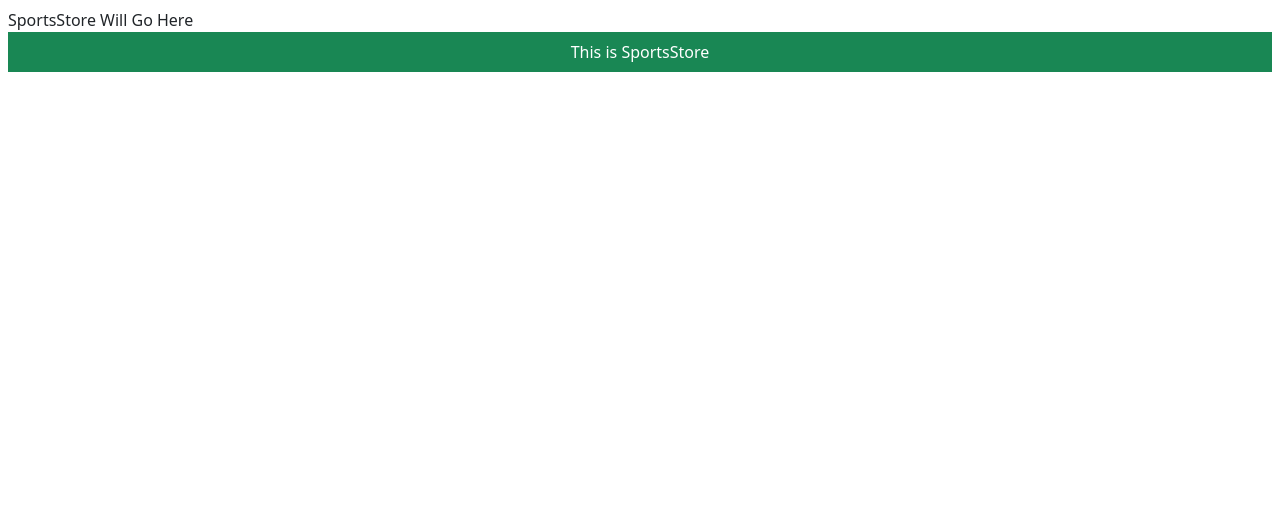
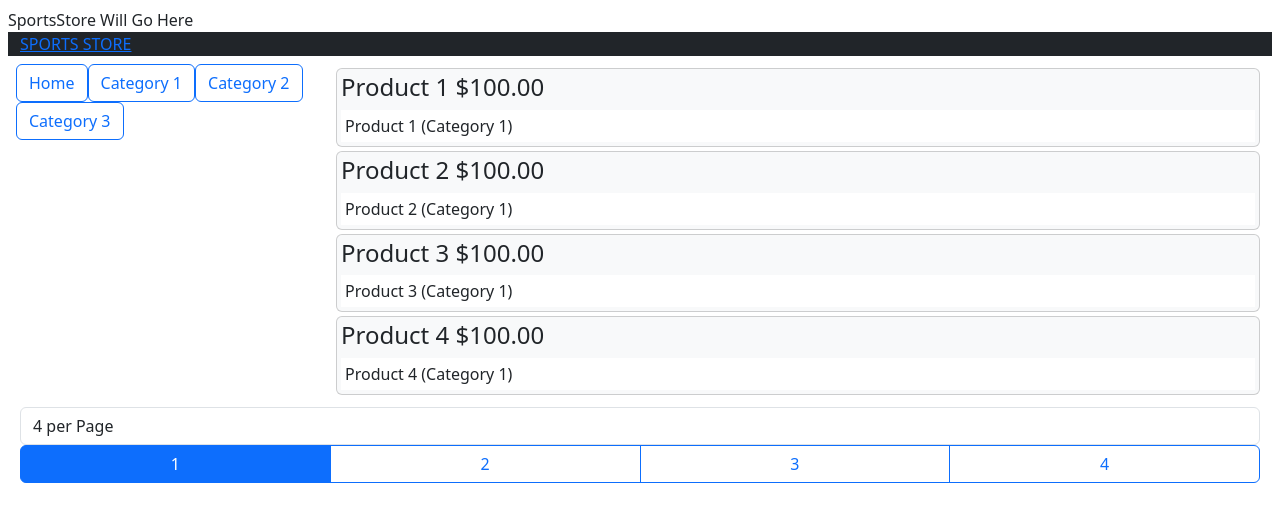
Before and after one commit to juliomurta/pro_angular, an Angular app in the folder SportsStore/: page / in a window 1280 px wide. Shown: the top 522 px of the page. Built offline with nearby package versions, Linux system fonts and the light colour scheme.

Commit message:
Finish chapter 7

```diff
--- a/SportsStore/src/app/app.component.ts
+++ b/SportsStore/src/app/app.component.ts
@@ -1,11 +1,11 @@
 import { Component } from '@angular/core';
+import { StoreModule } from './store/store.module';
 
 @Component({
+  imports: [StoreModule],
   selector: 'app-root',
   standalone: true,
-  template: `<div class="bg-success p-2 text-center text-white">
-              This is SportsStore
-             </div>`
+  template: "<store></store>"
 })
 export class AppComponent {
 
--- /dev/null
+++ b/SportsStore/src/app/model/product.repository.ts
@@ -0,0 +1,29 @@
+import { Injectable } from "@angular/core";
+import { Product } from "./product.model";
+import { StaticDataSource } from "./static.datasource";
+
+@Injectable()
+export class ProductRepository {
+    private products: Product[] = [];
+    private categories: (string | undefined)[] = [];
+
+    constructor(private dataSource: StaticDataSource) {
+        dataSource.getProducts().subscribe(data => {
+            this.products = data;
+            this.categories = data.map(p => p.category)
+                                  .filter((c, index, array) => array.indexOf(c) == index).sort();
+        });
+    }
+
+    getProducts(category: string = ""): Product[] {
+        return this.products.filter(p => category == "" || category == p.category);
+    }
+
+    getProduct(id: number): Product | undefined {
+        return this.products.find(p => p.id == id);
+    }
+
+    getCategories(): (string | undefined)[] {
+        return this.categories;
+    }
+}
--- /dev/null
+++ b/SportsStore/src/app/model/static.datasource.ts
@@ -0,0 +1,28 @@
+import { Injectable } from "@angular/core";
+import { Product } from "./product.model";
+import { from, Observable } from "rxjs";
+
+@Injectable()
+export class StaticDataSource {
+    private products: Product[] = [
+        new Product(1, "Product 1", "Category 1", "Product 1 (Category 1)", 100),
+        new Product(2, "Product 2", "Category 1", "Product 2 (Category 1)", 100),
+        new Product(3, "Product 3", "Category 1", "Product 3 (Category 1)", 100),
+        new Product(4, "Product 4", "Category 1", "Product 4 (Category 1)", 100),
+        new Product(5, "Product 5", "Category 1", "Product 5 (Category 1)", 100),
+        new Product(6, "Product 6", "Category 2", "Product 6 (Category 2)", 100),
+        new Product(7, "Product 7", "Category 2", "Product 7 (Category 2)", 100),
+        new Product(8, "Product 8", "Category 2", "Product 8 (Category 2)", 100),
+        new Product(9, "Product 9", "Category 2", "Product 9 (Category 2)", 100),
+        new Product(10, "Product 10", "Category 3", "Product 10 (Category 3)", 100),
+        new Product(11, "Product 11", "Category 3", "Product 11 (Category 3)", 100),
+        new Product(12, "Product 12", "Category 3", "Product 12 (Category 3)", 100),
+        new Product(13, "Product 13", "Category 3", "Product 13 (Category 3)", 100),
+        new Product(14, "Product 14", "Category 3", "Product 14 (Category 3)", 100),
+        new Product(15, "Product 15", "Category 3", "Product 15 (Category 3)", 100),
+    ];
+
+    getProducts(): Observable<Product[]> {
+        return from([this.products]);
+    }
+}
--- /dev/null
+++ b/SportsStore/src/app/store/counter.directive.ts
@@ -0,0 +1,25 @@
+import { Directive, Input, SimpleChanges, TemplateRef, ViewContainerRef } from "@angular/core";
+
+@Directive({
+    selector: "[counterOf]"
+})
+export class CounterDirective {
+    constructor(private container: ViewContainerRef,
+                private template: TemplateRef<object>) {
+
+    }
+
+    @Input("counterOf")
+    counter: number = 0;
+
+    ngOnChanges(changes: SimpleChanges) {
+        this.container.clear();
+        for (let i = 0; i < this.counter; i++) {
+            this.container.createEmbeddedView(this.template, new CounterDirectiveContext(i + 1));
+        }
+    }
+}
+
+class CounterDirectiveContext {
+    constructor(public $implicit: any) {}
+}
--- /dev/null
+++ b/SportsStore/src/app/store/store.component.html
@@ -0,0 +1,49 @@
+<div class="container-fluid">
+    <div class="row">
+        <div class="col bg-dark text-white">
+            <a class="navbar-brans">SPORTS STORE</a>
+        </div>
+    </div>
+    <div class="row text-white">
+        <div class="col-3 p-2">
+            <button class="btn btn-block btn-outline-primary" (click)="changeCategory()">
+                Home
+            </button>
+            <button *ngFor="let cat of categories"
+                    class="btn btn-outline-primary btn-block"
+                    [class.active]="cat == selectedCategory" (click)="changeCategory(cat)">
+                {{cat}}
+            </button>
+        </div>
+        <!--div class="col-3 bg-info p-2">
+            {{categories.length}} Categories
+        </div-->
+        <div class="col-9 p-2">
+            <div *ngFor="let product of products" class="card m-1 p-1 bg-light">
+                <h4>
+                    {{product.name}}
+                    <span>
+                        {{ product.price | currency:"USD":"symbol":"2.2-2"}}
+                    </span>
+                </h4>
+                <div class="card-text bg-white p-1">{{product.description}}</div>
+            </div>
+        </div>
+        <div class="form-inline float-left mr-1">
+            <select class="form-control" [value]="productsPerPage"
+                    (change)="changePageSize($event)">
+                <option value="3">3 per Page</option>
+                <option value="4">4 per Page</option>
+                <option value="6">6 per Page</option>
+                <option value="8">8 per Page</option>
+            </select>
+        </div>
+        <div class="btn-group float-right">
+            <button *counter="let page of pageCount" (click)="changePage(page)"
+                    class="btn btn-outline-primary"
+                    [class.active]="page == selectedPage">
+                {{page}}
+            </button>
+        </div>
+    </div>
+</div>
--- /dev/null
+++ b/SportsStore/src/app/store/store.component.ts
@@ -0,0 +1,47 @@
+import { Component } from "@angular/core";
+import { ProductRepository } from "../model/product.repository";
+import { Product } from "../model/product.model";
+
+@Component({
+    selector: "store",
+    templateUrl: "store.component.html"
+})
+export class StoreComponent {
+   public selectedCategory: string | undefined = "";
+   public productsPerPage = 4;
+   public selectedPage = 1;
+
+   constructor(private repository: ProductRepository) {}
+
+   get products(): Product[] {
+    let pageIndex = (this.selectedPage - 1) * this.productsPerPage;
+    return this.repository.getProducts(this.selectedCategory)
+                          .slice(pageIndex, pageIndex + this.productsPerPage);
+   }
+
+   get categories(): (string | undefined) [] {
+    return this.repository.getCategories();
+   }
+
+   changePage(newPage: number) {
+    this.selectedPage = newPage;
+   }
+
+   changePageSize(event: any) {
+    this.productsPerPage = Number(event.target.value);
+    this.changePage(1);
+   }
+
+   changeCategory(newCategory?: string) {
+    this.selectedCategory = newCategory;
+   }
+
+   get pageCount(): number {
+    return Math.ceil(this.repository.getProducts(this.selectedCategory).length / this.productsPerPage);
+   }
+
+  /*get pageNumbers(): number[] {
+    return Array(Math.ceil(this.repository.getProducts(this.selectedCategory).length / this.productsPerPage))
+            .fill(0).map((x, i) => i + 1);
+   }*/
+}
```
Also changed, not shown: SportsStore/src/app/model/model.module.ts (added, +8 -0 lines), SportsStore/src/app/store/store.module.ts (added, +13 -0 lines).
